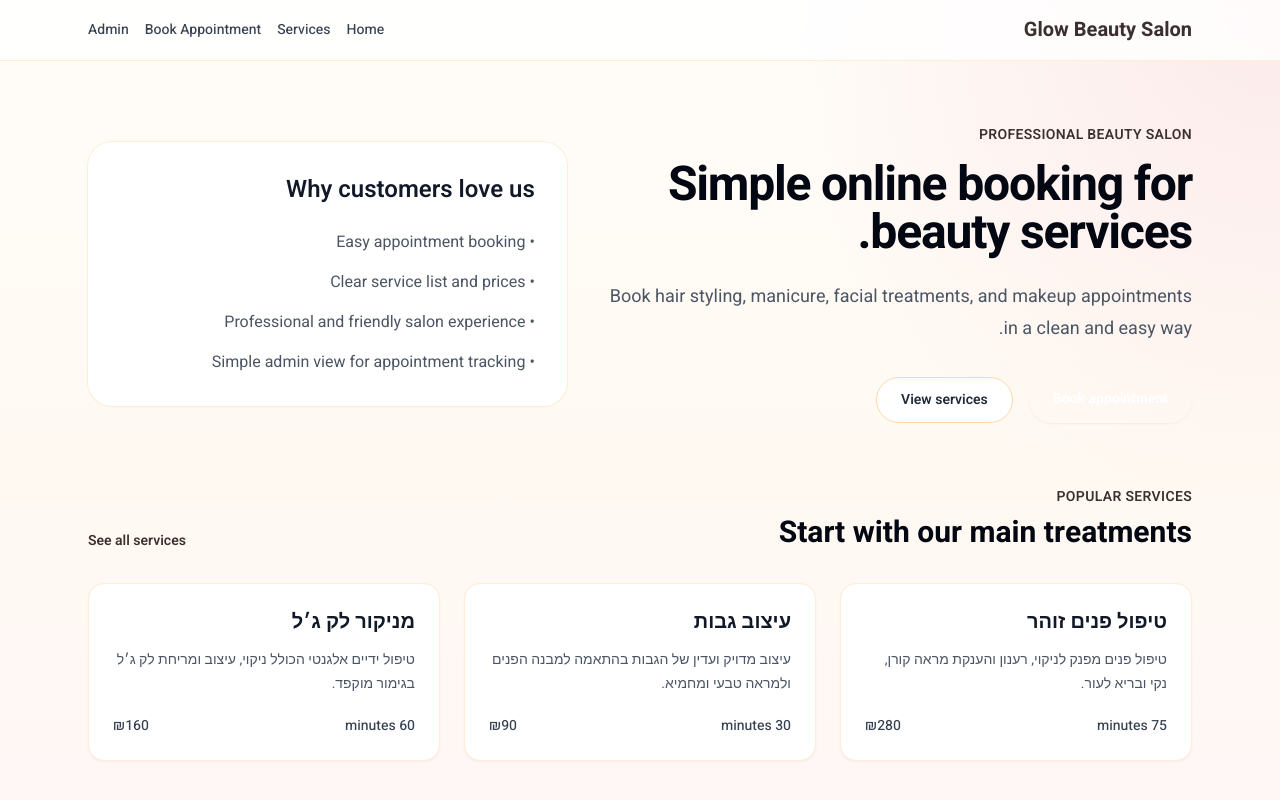
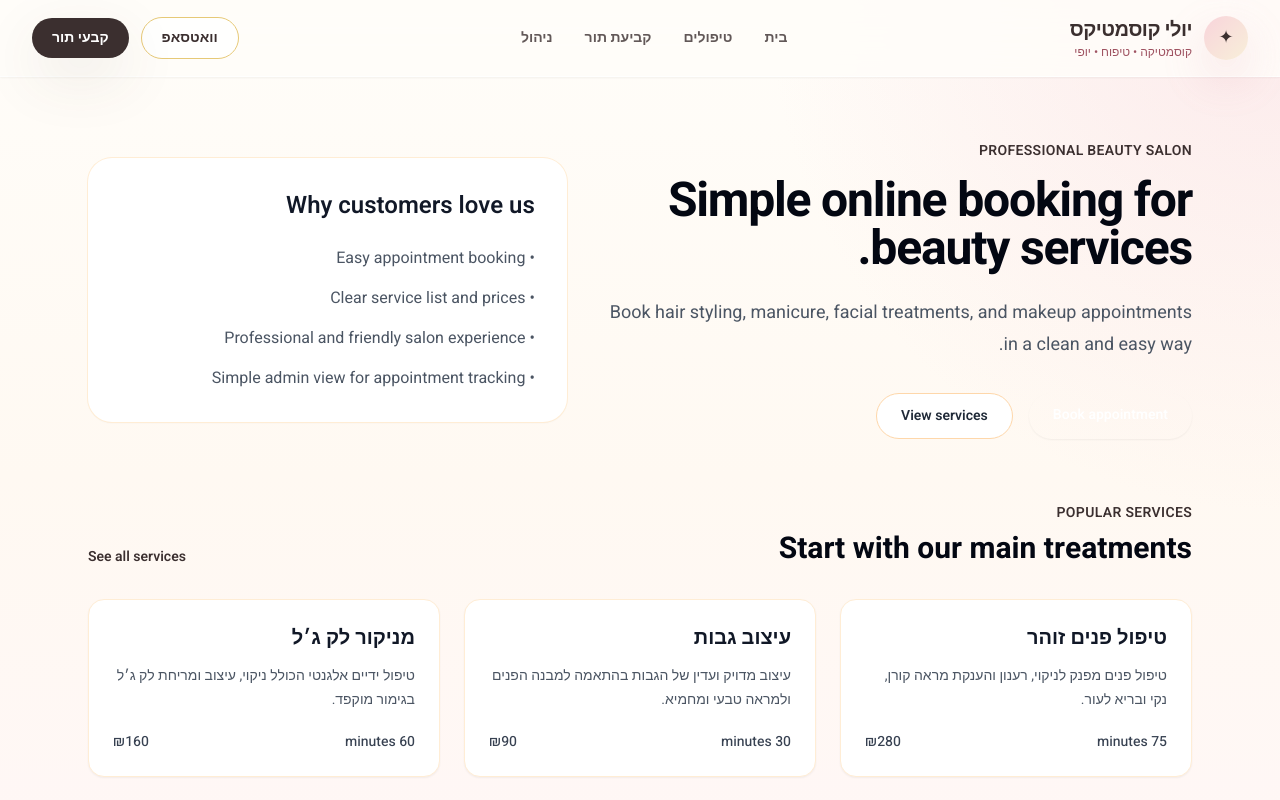
Before and after one commit to Ronenk7/beauty-salon-booking-system, a Next.js app: page / in a window 1280 px wide. Shown: the top 800 px of the page. Built offline with nearby package versions, Linux system fonts and the light colour scheme.

Commit message:
Redesign header with Hebrew RTL navigation

```diff
--- a/src/components/Header.tsx
+++ b/src/components/Header.tsx
@@ -1,28 +1,90 @@
+"use client";
+
 import Link from "next/link";
+import { useState } from "react";
 
 const navItems = [
-  { href: "/", label: "Home" },
-  { href: "/services", label: "Services" },
-  { href: "/booking", label: "Book Appointment" },
-  { href: "/admin/appointments", label: "Admin" },
+  { href: "/", label: "בית" },
+  { href: "/services", label: "טיפולים" },
+  { href: "/booking", label: "קביעת תור" },
+  { href: "/admin/appointments", label: "ניהול" },
 ];
 
 export function Header() {
+  const [isOpen, setIsOpen] = useState(false);
+
   return (
-    <header className="border-b border-orange-100 bg-white/80 backdrop-blur">
-      <div className="mx-auto flex max-w-6xl items-center justify-between px-6 py-4">
-        <Link href="/" className="text-xl font-bold text-brand-900">
-          Glow Beauty Salon
+    <header className="sticky top-0 z-50 border-b border-white/70 bg-pearl/85 shadow-sm backdrop-blur-xl">
+      <div className="mx-auto flex max-w-7xl items-center justify-between px-5 py-4 lg:px-8">
+        <Link href="/" className="group flex items-center gap-3" onClick={() => setIsOpen(false)}>
+          <span className="flex h-11 w-11 items-center justify-center rounded-full bg-gradient-to-br from-blush-200 to-gold-100 text-lg shadow-glow">
+            ✦
+          </span>
+          <span>
+            <span className="block text-xl font-black tracking-tight text-espresso">יולי קוסמטיקס</span>
+            <span className="block text-xs font-medium text-blush-700">קוסמטיקה • טיפוח • יופי</span>
+          </span>
         </Link>
 
-        <nav className="flex flex-wrap gap-4 text-sm font-medium text-gray-700">
+        <nav className="hidden items-center gap-8 text-sm font-semibold text-espresso/80 md:flex">
           {navItems.map((item) => (
-            <Link key={item.href} href={item.href} className="hover:text-brand-600">
+            <Link key={item.href} href={item.href} className="transition hover:text-blush-700">
               {item.label}
             </Link>
           ))}
         </nav>
+
+        <div className="hidden items-center gap-3 md:flex">
+          <a
+            href="https://wa.me/972500000000"
+            target="_blank"
+            rel="noreferrer"
+            className="rounded-full border border-gold-300 bg-white/70 px-5 py-2.5 text-sm font-bold text-espresso transition hover:-translate-y-0.5 hover:border-gold-500 hover:shadow-soft"
+          >
+            וואטסאפ
+          </a>
+          <Link
+            href="/booking"
+            className="rounded-full bg-espresso px-5 py-2.5 text-sm font-bold text-white shadow-soft transition hover:-translate-y-0.5 hover:bg-blush-700"
+          >
+            קבעי תור
+          </Link>
+        </div>
+
+        <button
+          type="button"
+          onClick={() => setIsOpen((current) => !current)}
+          className="rounded-full border border-beige bg-white/80 px-4 py-2 text-sm font-bold text-espresso md:hidden"
+          aria-label="פתיחת תפריט"
+        >
+          {isOpen ? "סגירה" : "תפריט"}
+        </button>
       </div>
+
+      {isOpen && (
+        <div className="border-t border-beige/70 bg-pearl px-5 py-4 md:hidden">
+          <nav className="mx-auto flex max-w-7xl flex-col gap-3 text-base font-bold text-espresso">
+            {navItems.map((item) => (
+              <Link
+                key={item.href}
+                href={item.href}
+                onClick={() => setIsOpen(false)}
+                className="rounded-2xl bg-white/75 px-4 py-3 shadow-sm"
+              >
+                {item.label}
+              </Link>
+            ))}
+            <a
+              href="https://wa.me/972500000000"
+              target="_blank"
+              rel="noreferrer"
+              className="rounded-2xl bg-blush-100 px-4 py-3 text-blush-700 shadow-sm"
+            >
+              שלחי הודעה בוואטסאפ
+            </a>
+          </nav>
+        </div>
+      )}
     </header>
   );
 }
```
